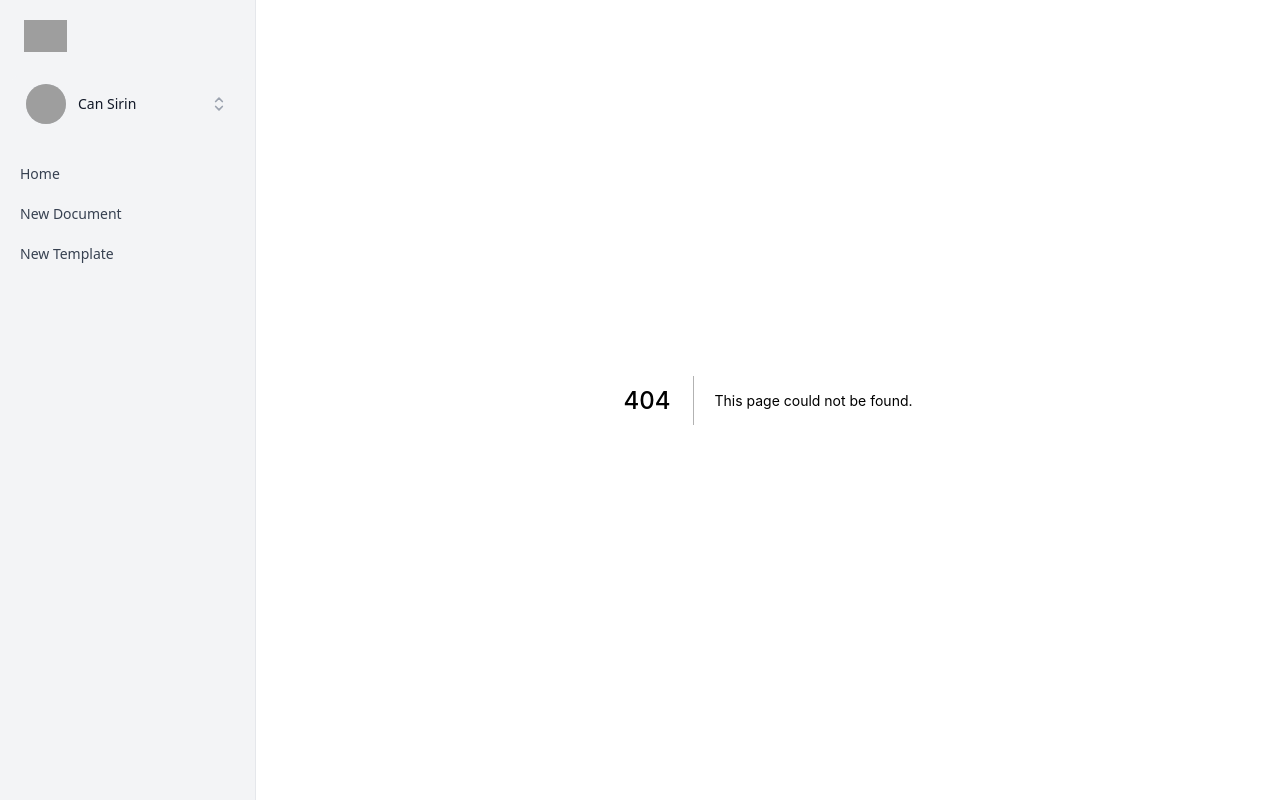
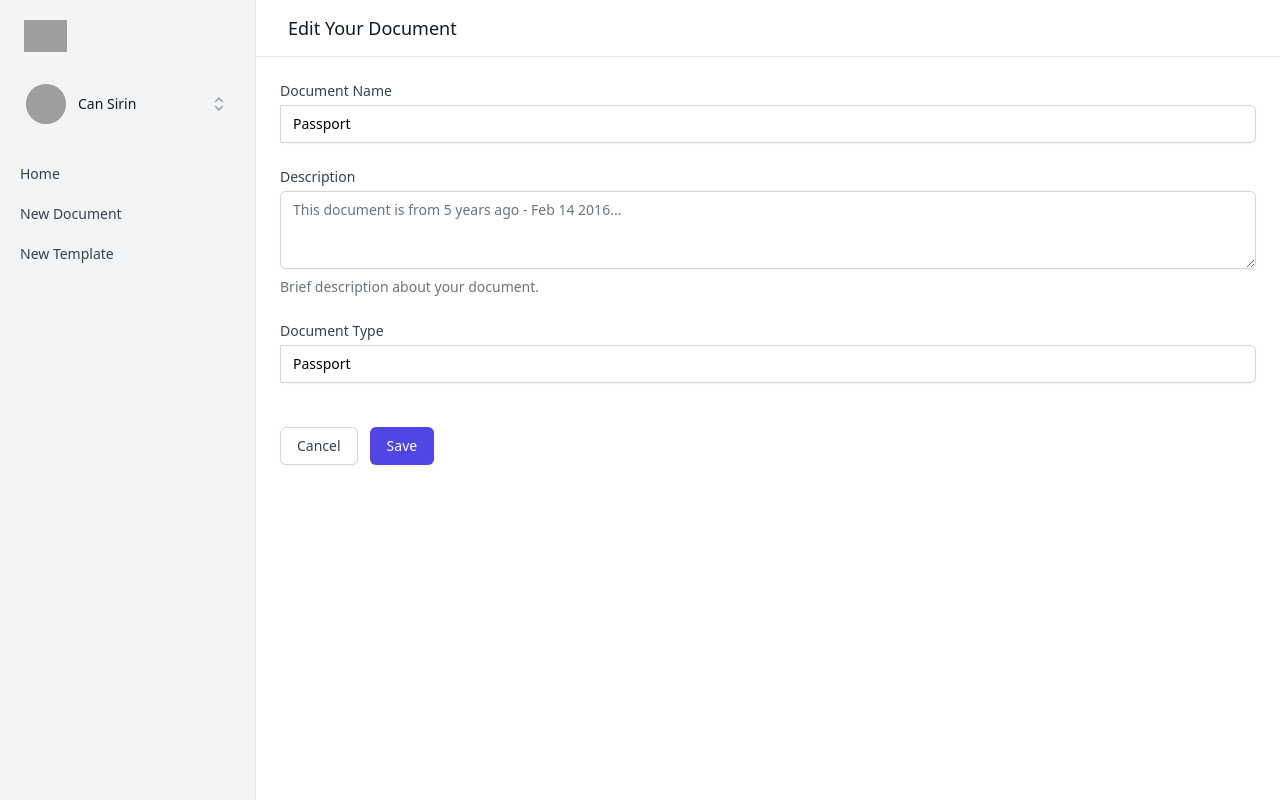
Before and after one commit to docupack/web, a Next.js app: page /documents/1/edit in a window 1280 px wide. Before the commit this address had no page. Built offline with nearby package versions, Linux system fonts and the light colour scheme; grey boxes are pictures that could not be loaded.

Commit message:
edit document & links are updated

```diff
--- a/features/document/components/DocumentsTable/DocumentsItemMenu.tsx
+++ b/features/document/components/DocumentsTable/DocumentsItemMenu.tsx
@@ -41,7 +41,6 @@ export const DocumentsItemMenu: FC<Props> = ({ document }) => {
                   {({ active }) => (
                     <Link href={`/documents/${document.id}/edit`}>
                       <a
-                        href="#"
                         className={classNames(
                           active
                             ? "bg-gray-100 text-gray-900"
@@ -63,7 +62,6 @@ export const DocumentsItemMenu: FC<Props> = ({ document }) => {
                 <Menu.Item>
                   {({ active }) => (
                     <a
-                      href="#"
                       className={classNames(
                         active ? "bg-gray-100 text-gray-900" : "text-gray-700",
                         "group flex items-center px-4 py-2 text-sm"
--- a/features/document/components/DocumentsTable/DocumentsList.tsx
+++ b/features/document/components/DocumentsTable/DocumentsList.tsx
@@ -3,6 +3,10 @@ import { ChevronRightIcon } from "@heroicons/react/solid";
 import React from "react";
 import classNames from "classnames";
 import { Badge } from "../../../../components/Badge";
+
+type Props = {
+  documents: Document[];
+};
 
 const DocumentsList = ({ documents }) => {
   return (
--- a/features/document/components/DocumentsTable/DocumentsTableRow.tsx
+++ b/features/document/components/DocumentsTable/DocumentsTableRow.tsx
@@ -1,4 +1,5 @@
 import classNames from "classnames";
+import Link from "next/link";
 import React, { FC } from "react";
 import { Badge } from "../../../../components/Badge";
 import { Document } from "../../types";
@@ -19,9 +20,11 @@ export const DocumentsTableRow: FC<Props> = ({ document }) => {
             )}
             aria-hidden="true"
           />
-          <a href="#" className="truncate hover:text-gray-600">
-            <span>{document.name}</span>
-          </a>
+          <Link href={`/documents/${document.id}/edit`}>
+            <a className="truncate hover:text-gray-600">
+              <span>{document.name}</span>
+            </a>
+          </Link>
         </div>
       </td>
       <td className="px-6 py-3 text-sm text-gray-500 font-medium">
--- a/features/document/components/DocumentsTable/index.tsx
+++ b/features/document/components/DocumentsTable/index.tsx
@@ -2,11 +2,11 @@ import React, { FC } from "react";
 import { Document } from "../../types";
 import { DocumentsTableRow } from "./DocumentsTableRow";
 
-type DocumentsTableProps = {
+type Props = {
   documents: Document[];
 };
 
-export const DocumentsTable: FC<DocumentsTableProps> = ({ documents }) => {
+export const DocumentsTable: FC<Props> = ({ documents }) => {
   return (
     <div className="hidden mt-8 sm:block">
       <div className="align-middle inline-block min-w-full border-b border-blue-200">
@@ -27,7 +27,7 @@ export const DocumentsTable: FC<DocumentsTableProps> = ({ documents }) => {
           </thead>
           <tbody className="bg-white divide-y divide-gray-100">
             {documents.map((doc) => (
-              <DocumentsTableRow document={doc} />
+              <DocumentsTableRow key={doc.id} document={doc} />
             ))}
           </tbody>
         </table>
--- /dev/null
+++ b/pages/documents/[id]/edit.tsx
@@ -0,0 +1,113 @@
+import React from "react";
+import MainColumn from "../../../components/MainColumn";
+import { useRouter } from "next/router";
+import { documents } from "../../index";
+
+const EditDocumentPage = () => {
+  const router = useRouter();
+  const { id } = router.query;
+
+  const document = documents.find((document) => {
+    return document.id === id;
+  });
+
+  console.log(document);
+
+  return (
+    <MainColumn pageTitle={"Edit Your Document"}>
+      <form
+        className="divide-y divide-gray-200 lg:col-span-9"
+        action="#"
+        method="POST"
+      >
+        <div className="py-6 px-4 sm:p-6 lg:pb-8">
+          <div className="flex flex-col lg:flex-row">
+            <div className="flex-grow space-y-6">
+              {/*Document Name*/}
+              <div>
+                <label
+                  htmlFor="documentName"
+                  className="block text-sm font-medium text-gray-700"
+                >
+                  Document Name
+                </label>
+                <div className="mt-1 rounded-md shadow-sm flex">
+                  <input
+                    type="text"
+                    name="documentName"
+                    id="documentName"
+                    className="focus:ring-light-blue-500 focus:border-light-blue-500 flex-grow block w-full min-w-0 rounded-none rounded-r-md sm:text-sm border-gray-300"
+                    placeholder="Passport, visa..."
+                    value={document.name}
+                  />
+                </div>
+              </div>
+
+              {/*Description*/}
+              <div>
+                <label
+                  htmlFor="description"
+                  className="block text-sm font-medium text-gray-700"
+                >
+                  Description
+                </label>
+                <div className="mt-1">
+                  <textarea
+                    id="description"
+                    name="description"
+                    rows={3}
+                    className="shadow-sm focus:ring-light-blue-500 focus:border-light-blue-500 mt-1 block w-full sm:text-sm border-gray-300 rounded-md"
+                    placeholder="This document is from 5 years ago - Feb 14 2016..."
+                    defaultValue={""}
+                  />
+                </div>
+                <p className="mt-2 text-sm text-gray-500">
+                  Brief description about your document.
+                </p>
+              </div>
+              {/*Document Type*/}
+              <div>
+                <label
+                  htmlFor="documentName"
+                  className="block text-sm font-medium text-gray-700"
+                >
+                  Document Type
+                </label>
+                <div className="mt-1 rounded-md shadow-sm flex">
+                  <input
+                    type="text"
+                    name="documentName"
+                    id="documentName"
+                    className="focus:ring-light-blue-500 focus:border-light-blue-500 flex-grow block w-full min-w-0 rounded-none rounded-r-md sm:text-sm border-gray-300"
+                    placeholder="Passport, visa..."
+                    value={document.type}
+                  />
+                </div>
+              </div>
+
+              {/*Action buttons*/}
+              <div className="pt-5">
+                <div className="flex justify-start">
+                  <button
+                    type="button"
+                    className="bg-white py-2 px-4 border border-gray-300 rounded-md shadow-sm text-sm font-medium text-gray-700 hover:bg-gray-50 focus:outline-none focus:ring-2 focus:ring-offset-2 focus:ring-indigo-500"
+                  >
+                    Cancel
+                  </button>
+                  <button
+                    type="submit"
+                    className="ml-3 inline-flex justify-center py-2 px-4 border border-transparent shadow-sm text-sm font-medium rounded-md text-white bg-indigo-600 hover:bg-indigo-700 focus:outline-none focus:ring-2 focus:ring-offset-2 focus:ring-indigo-500"
+                  >
+                    Save
+                  </button>
+                </div>
+              </div>
+            </div>
+          </div>
+        </div>
+      </form>
+    </MainColumn>
+  );
+};
+
+export default EditDocumentPage;
```
